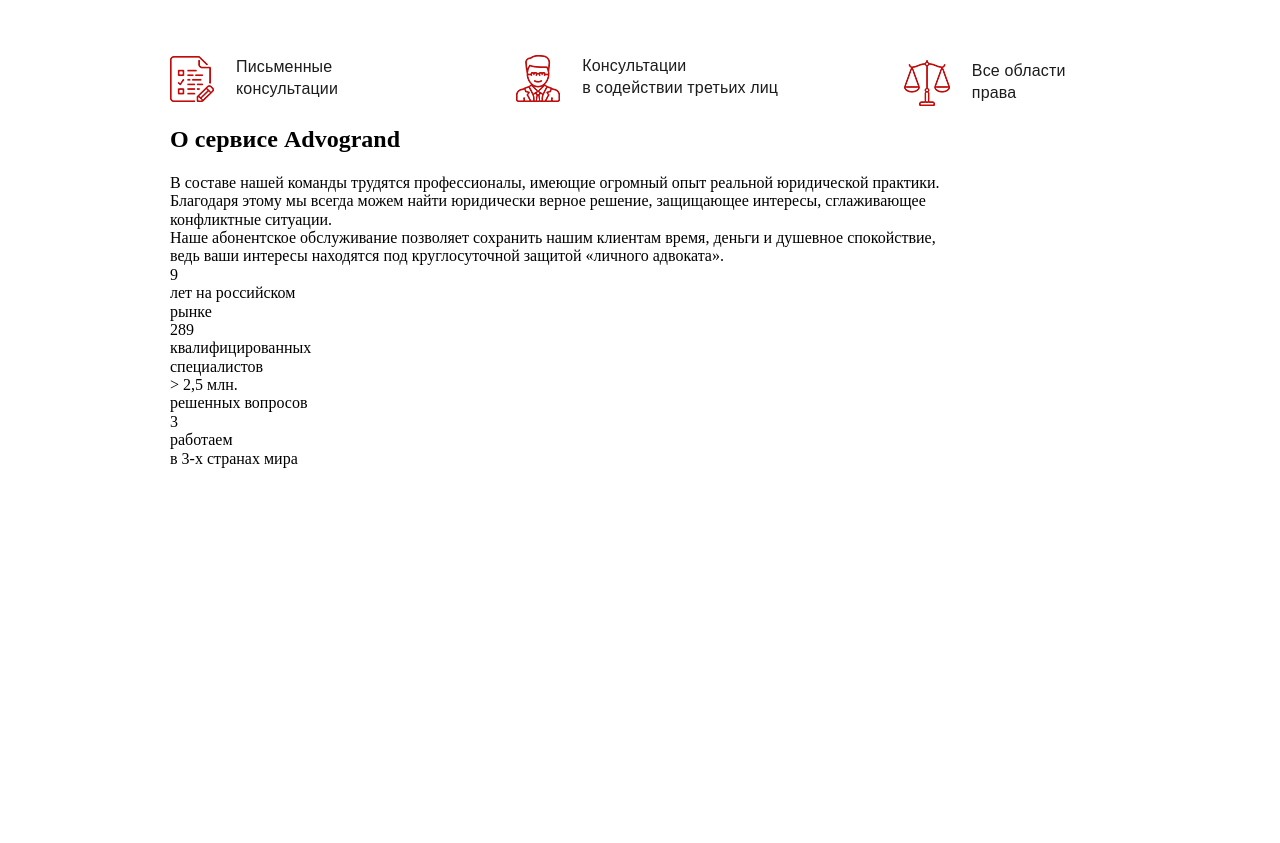
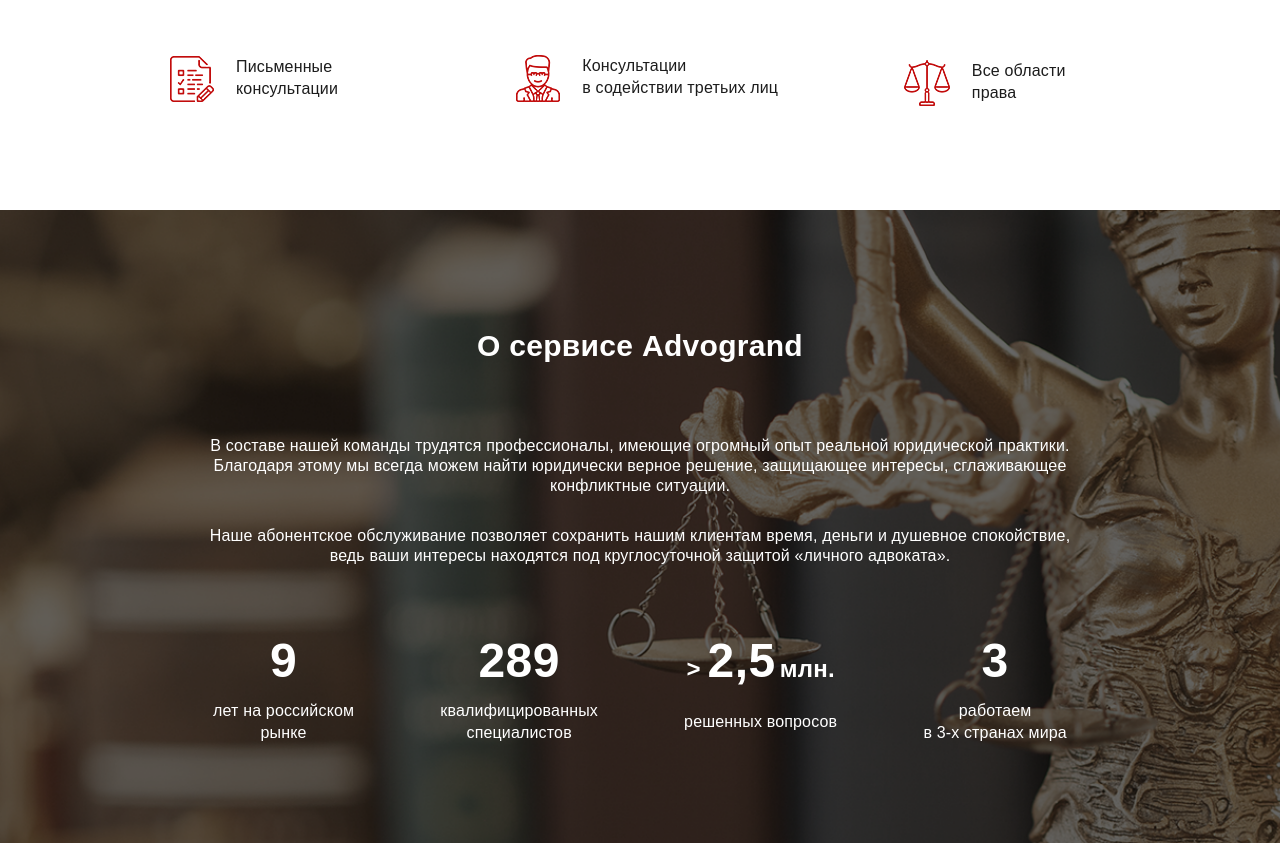
Before and after one commit to DimaRyabinin/Landing_pages_and_websites, a plain HTML site: page Advogrand/index.html in a window 1280 px wide. Shown: the part 1380-2223 px from the top of the page. Before the commit the page ends 1848 px from the top, so only its background shows below. Drawn offline with nearby package versions, Linux system fonts and the light colour scheme; files that its build step writes are made by us from their sources.

Commit message:
feat: import section-about

```diff
--- a/Advogrand/sass/style.scss
+++ b/Advogrand/sass/style.scss
@@ -12,3 +12,6 @@
 
 // section-services
 @import 'layout/main/section-services';
+
+// section-about
+@import 'layout/main/section-about';
```
